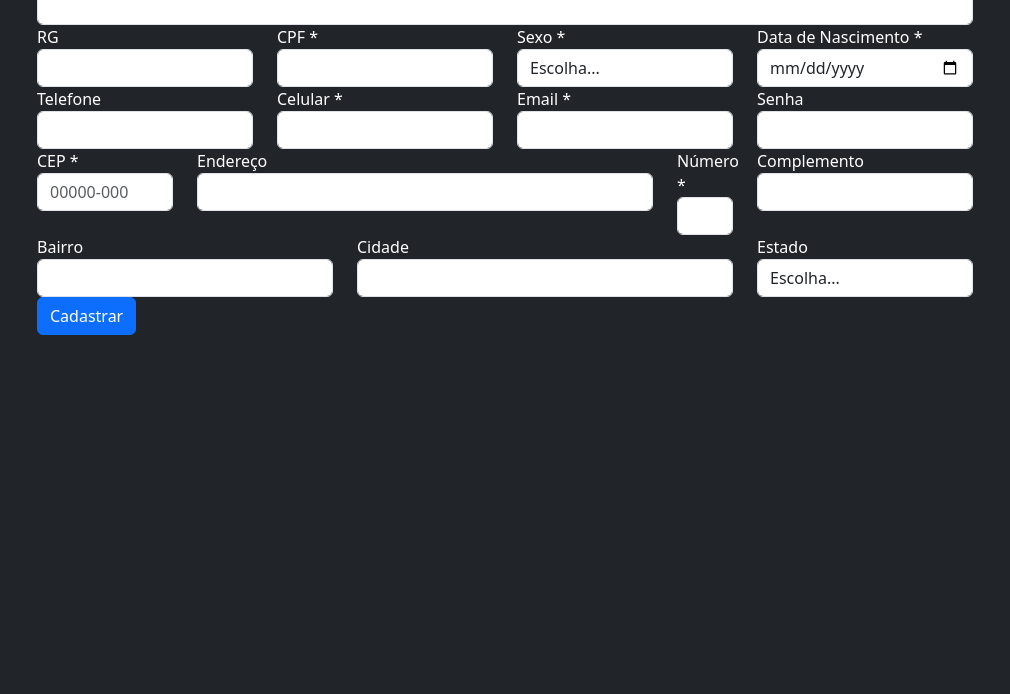
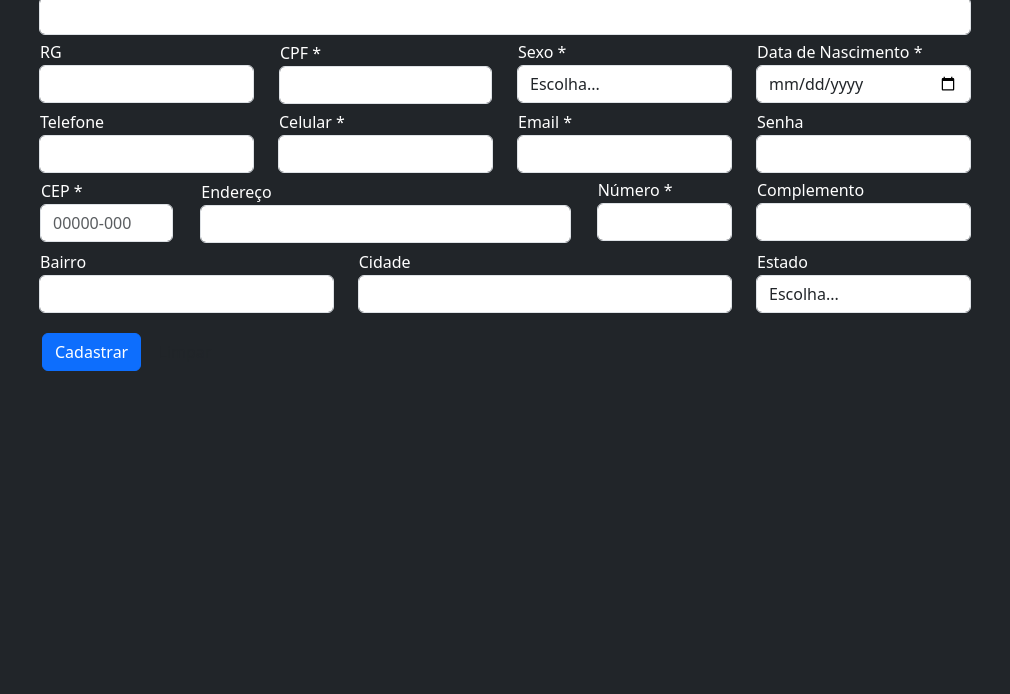
Before and after one commit to WellRCruz/cadastro-cliente, an Electron app: page src/views/cadastro.html in a window 1010 px wide. Shown: the part 106-800 px from the top of the page. Drawn offline with Linux system fonts and the light colour scheme; files that its build step writes are made by us from their sources.

Commit message:
cadastro-clienteAtt

```diff
--- a/main.js
+++ b/main.js
@@ -85,8 +85,8 @@ function cadastroWindow() {
   // validação (se existir a janela principal)
   if (mainWindow) {
     cadastro = new BrowserWindow({
-      width: 1010,
-      height: 720,
+      width: 1050,
+      height: 510,
       autoHideMenuBar: true,
       resizable: false,
       minimizable: false,
--- a/src/public/css/cadastro.css
+++ b/src/public/css/cadastro.css
@@ -3,6 +3,7 @@ body {
 }
 *{
     padding: 1px;
+
 }
 
 .notificaCPF {
@@ -13,12 +14,17 @@ body {
   padding: 5px;
   border-radius: 5px;
   font-size: 12px;
-  left: 104px;
+  left: 346px;
   width: max-content;
   white-space: nowrap;
   box-shadow: 0px 0px 5px rgba(0, 0, 0, 0.2);
 }
 
+#button {
+  position: flex  ;
+  margin: 14px;
+  margin-left: 39px;
+}
 
 /*
 .localizaçao {
--- a/src/views/cadastro.html
+++ b/src/views/cadastro.html
@@ -5,12 +5,12 @@
     <meta charset="UTF-8">
     <meta name="viewport" content="width=device-width, initial-scale=1.0">
     <title>Cadastro de cliente</title>
-    <link rel="stylesheet" href="style.css">
+    <link rel="stylesheet" href="../public/css/cadastro.css">
     <!-- CSS Boostrap-->
     <link rel="stylesheet" href="../public/css/bootstrap.min.css">
 </head>
 
-<body>
+<body class="bg-dark">
     <div class="fundo bg-dark ">
         <div class="container ">
             <h1 id="titulo" class="text-white pt-3">Cadastro de Clientes</h1>
@@ -80,7 +80,7 @@
                         </div>
                     </div>
 
-                    <div class="form-group col-md-6">
+                    <div class="form-group col-md-5">
                         <div class="form-group">
                             <div class="form-group">
                                 <label for="InputEndereco" class="text-white">Endereço</label>
@@ -88,7 +88,7 @@
                             </div>
                         </div>
                     </div>
-                    <div class="form-group col-md-1">
+                    <div class="form-group col-md-2">
                         <label for="inputNum" class="text-white">Número *</label>
                         <input type="text" class="form-control" id="inputNum" required>
                     </div>
@@ -140,14 +140,18 @@
                         </select>
                     </div>
                 </div>
-                <button type="submit" class="btn btn-primary">Cadastrar</button>
-                <button class="btn btn-primary-dark" onclick="limpar()">Limpar</button>
+
             </form>
         </div>
     </div>
+    <div id="button">
+        <button type="submit" class="btn btn-primary">Cadastrar</button>
+        <button class="btn btn-primary-dark" onclick="limpar()">Limpar</button>
+    </div>
 
 
-   <script src="../public/js/bootstrap.min.js"></script>
+
+    <script src="../public/js/bootstrap.min.js"></script>
 
     <script src="rendererCadastro.js"></script>
 </body>
```
